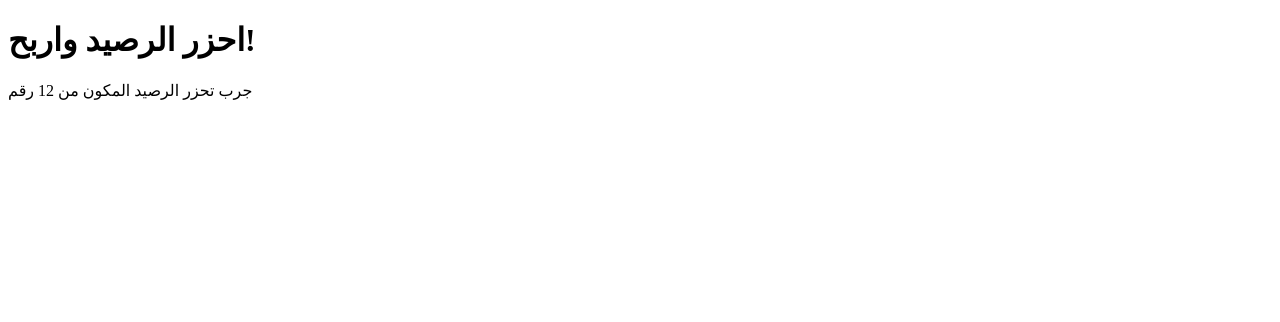
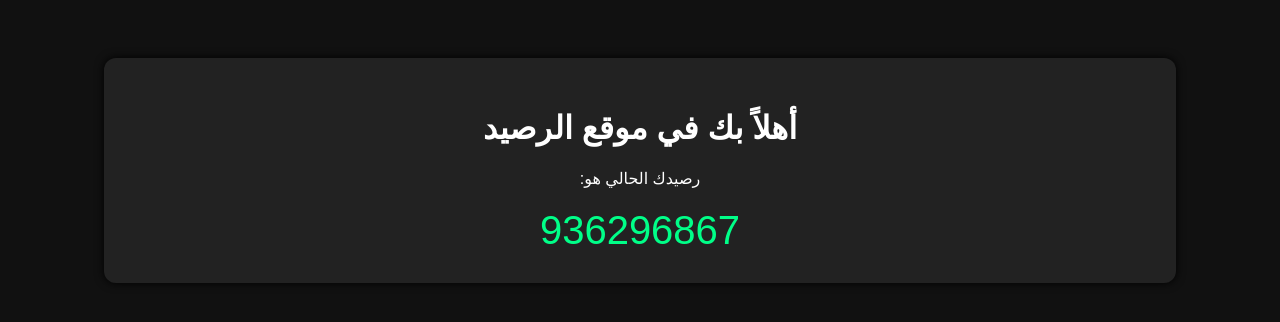
Before and after one commit to hamod212872/-, a plain HTML site: page index.html in a window 1280 px wide. Drawn offline with Linux system fonts and the light colour scheme.

Commit message:
Update index.html
تعديل الصفحة الرئيسية - إضافة الرقم التجريبي

```diff
--- a/index.html
+++ b/index.html
@@ -1,11 +1,43 @@
 <!DOCTYPE html>
 <html lang="ar">
 <head>
-  <meta charset="UTF-8" />
-  <title>تحدي الرصيد</title>
+    <meta charset="UTF-8">
+    <title>الرئيسية</title>
+    <style>
+        body {
+            direction: rtl;
+            font-family: Arial;
+            text-align: center;
+            background: #111;
+            color: white;
+            padding-top: 50px;
+        }
+        .card {
+            background: #222;
+            border-radius: 12px;
+            padding: 30px;
+            width: 80%;
+            margin: auto;
+            box-shadow: 0 0 10px #000;
+        }
+        .balance {
+            font-size: 40px;
+            color: #00ff88;
+            margin-top: 20px;
+        }
+    </style>
 </head>
 <body>
-  <h1>احزر الرصيد واربح!</h1>
-  <p>جرب تحزر الرصيد المكون من 12 رقم</p>
+    <div class="card">
+        <h1>أهلاً بك في موقع الرصيد</h1>
+        <p>رصيدك الحالي هو:</p>
+        <div class="balance" id="balance">---</div>
+    </div>
+
+    <script>
+        // توليد رصيد عشوائي بين 10000 و 999999999
+        const randomBalance = Math.floor(Math.random() * (999999999 - 10000 + 1)) + 10000;
+        document.getElementById("balance").innerText = randomBalance;
+    </script>
 </body>
 </html>
```
